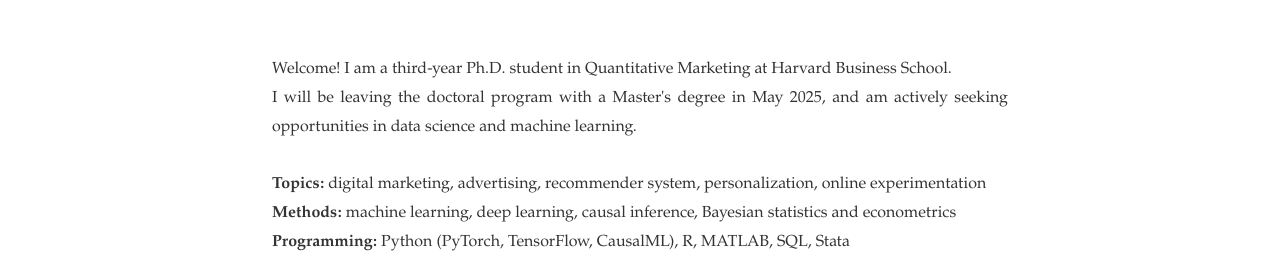
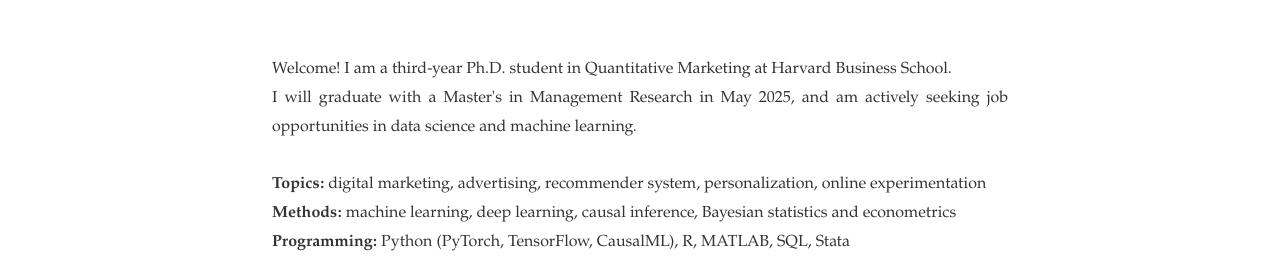
Before and after one commit to JingpengHong/JingpengHong.github.io, a Jekyll site: the page built from index.html, in a window 1280 px wide. Shown: the part 410-690 px from the top of the page. Built offline with Jekyll 4.4.1, drawn with Linux system fonts in a browser that asks for light colours; nearby versions of some CDN libraries; the list of posts is cut into pages by our own code; comment, search, counter and statistics services are not loaded; a style sheet for code colours, icons or effects is not loaded.

Commit message:
Update index.html

```diff
--- a/index.html
+++ b/index.html
@@ -16,7 +16,7 @@
 
 <br><br>
 <p style="text-align:justify;"> Welcome! I am a third-year Ph.D. student in Quantitative Marketing at Harvard Business School. <br>
-I will be leaving the doctoral program with a Master's degree in May 2025, and am actively seeking opportunities in data science and machine learning. <br>
+I will graduate with a Master's in Management Research in May 2025, and am actively seeking job opportunities in data science and machine learning. <br>
 <br>
   <b>Topics:</b> digital marketing, advertising, recommender system, personalization, online experimentation<br>
   <b>Methods:</b> machine learning, deep learning, causal inference, Bayesian statistics and econometrics<br>
```
